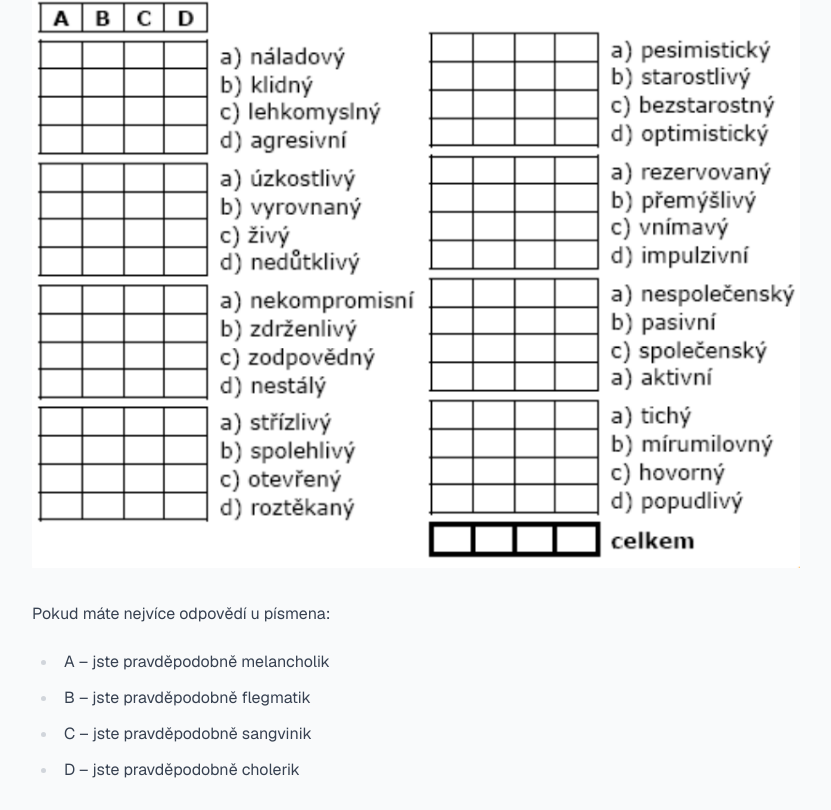
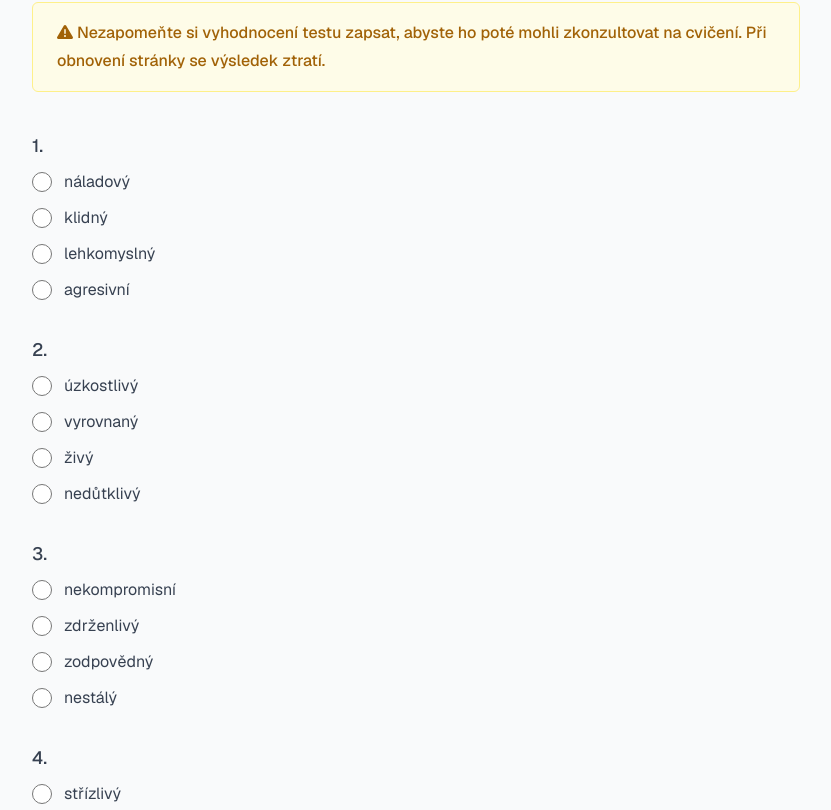
Before and after one commit to hynekfisera/strnave1, a Next.js app: page /psy1/ukoly/4.1 in a window 1280 px wide. Shown: the part 2330-3140 px from the top of the page, without its empty margins (224-1055 px from the left). Built offline with nearby package versions, Linux system fonts and the light colour scheme; no server answers.

Commit message:
Make 4.1 interactive

```diff
--- a/app/psy1/ukoly/4.1/page.mdx
+++ b/app/psy1/ukoly/4.1/page.mdx
@@ -1,5 +1,4 @@
-import Image from 'next/image'
-import Test from "@/public/mdx/4.1.png";
+import Test from "@/components/interactive/4.1/Test";
 
 export const metadata = {
     title: `Test "Jakou máte povahu?"`,
@@ -53,12 +52,8 @@ Jiný řecký lékař, Galen, Hippokratou teorii rozšířil a vztahoval i i na
 
 ## Moderní typologie lidských povah
 
-Ozvěny klasické typologie lidských povah dodnes zaznívají v našem jazyce – říkáme například, že v někom není špetka humoru nebo že je někdo flegmatický apod. Když psychiatr Hans J. Eysenck popisoval některé moderní typy osobnosti, používal právě klasické názvy pro typy lidských povah. Podle Eysencka je sangvinický člověk vyrovnaný extrovert, flegmatický člověk je vyrovnaný introvert, cholerik je nevyrovnaný extrovert a melancholik nevyrovnaný introvert. Eysenckovo bádání také ukazuje, že různé typy osobnosti převládají v různých oblastech pracovního a společenského chování. Např. úspěšní sportovci a manažeři bývají sangvinici; vědci, matematici a obchodníci bývají flegmatici; rození vůdci, kteří dokážou strhnout ostatní na svou stranu, mívají cholerickou povahu a lidé s neurotickým chováním bývají melancholici. Pokud se chcete dozvědět něco nového o své povaze, vyberte si u každé skupiny slov (vpravo) jedno slovo (označené a, b, c nebo d), které vás nejvíce vystihuje. Své odpovědi si označte křížkem a zjistěte, ve které skupině odpovědí máte nejvíce bodů.
+Ozvěny klasické typologie lidských povah dodnes zaznívají v našem jazyce – říkáme například, že v někom není špetka humoru nebo že je někdo flegmatický apod. Když psychiatr Hans J. Eysenck popisoval některé moderní typy osobnosti, používal právě klasické názvy pro typy lidských povah. Podle Eysencka je sangvinický člověk vyrovnaný extrovert, flegmatický člověk je vyrovnaný introvert, cholerik je nevyrovnaný extrovert a melancholik nevyrovnaný introvert. Eysenckovo bádání také ukazuje, že různé typy osobnosti převládají v různých oblastech pracovního a společenského chování. Např. úspěšní sportovci a manažeři bývají sangvinici; vědci, matematici a obchodníci bývají flegmatici; rození vůdci, kteří dokážou strhnout ostatní na svou stranu, mívají cholerickou povahu a lidé s neurotickým chováním bývají melancholici.
 
-<Image src={Test} alt="Test" />
+Pokud se chcete dozvědět něco nového o své povaze, vyberte si u každé skupiny slov jedno slovo, které vás nejvíce vystihuje. Své odpovědi označte a zjistěte, ve které skupině odpovědí máte nejvíce bodů.
 
-Pokud máte nejvíce odpovědí u písmena:
-- A – jste pravděpodobně melancholik
-- B – jste pravděpodobně flegmatik
-- C – jste pravděpodobně sangvinik
-- D – jste pravděpodobně cholerik
+<Test/>
--- a/app/psy1/ukoly/page.mdx
+++ b/app/psy1/ukoly/page.mdx
@@ -16,7 +16,7 @@ export const metadata = {
 
 ### 4. Tělesná konstituce člověka, temperament
 
-- <Link href="/psy1/ukoly/4.1">4.1 Test "Jakou máte povahu?"</Link>
+- <Link href="/psy1/ukoly/4.1">4.1 Test "Jakou máte povahu?" <InteractiveBadge/></Link>
 
 ### 5. Vlohy a schopnosti, inteligence
 
--- /dev/null
+++ b/components/interactive/4.1/Test.tsx
@@ -0,0 +1,101 @@
+"use client";
+
+import React, { useState } from "react";
+import DontForget from "@/components/interactive/common/DontForget";
+import Alert from "@/components/common/Alert";
+
+type Question = string[];
+
+const questions: Question[] = [
+  ["náladový", "klidný", "lehkomyslný", "agresivní"],
+  ["úzkostlivý", "vyrovnaný", "živý", "nedůtklivý"],
+  ["nekompromisní", "zdrženlivý", "zodpovědný", "nestálý"],
+  ["střízlivý", "spolehlivý", "otevřený", "roztěkaný"],
+  ["pesimistický", "starostlivý", "bezstarostný", "optimistický"],
+  ["rezervovaný", "přemýšlivý", "vnímavý", "impulzivní"],
+  ["nespolečenský", "pasivní", "společenský", "aktivní"],
+  ["tichý", "mírumilovný", "hovorný", "popudivý"],
+];
+type Message = {
+  type: "success" | "error";
+  text: string;
+};
+
+const Test = () => {
+  const [message, setMessage] = useState<Message | null>(null);
+
+  const handleSubmit = (e: React.FormEvent<HTMLFormElement>) => {
+    e.preventDefault();
+    const formData = new FormData(e.currentTarget);
+    const data = Object.fromEntries(formData.entries());
+    const answers = Object.values(data);
+    if (answers.length < 8) {
+      setMessage({
+        type: "error",
+        text: "Některé otázky nebyly vyplněny.",
+      });
+      return;
+    } else {
+      const answer0 = answers.filter((answer) => answer === "0").length;
+      const answer1 = answers.filter((answer) => answer === "1").length;
+      const answer2 = answers.filter((answer) => answer === "2").length;
+      const answer3 = answers.filter((answer) => answer === "3").length;
+      setMessage({
+        type: "success",
+        text: `Melancholik: ${answer0}x; flegmatik: ${answer1}x; sangvinik: ${answer2}x; cholerik: ${answer3}x.`,
+      });
+    }
+  };
+
+  return (
+    <section className={`flex flex-col gap-2 sm:gap-6`}>
+      <DontForget />
+      <form
+        onSubmit={handleSubmit}
+        className={`flex flex-col gap-6 items-center`}
+      >
+        <div className={`w-full`}>
+          {questions.map((question, index) => (
+            <div key={index} className={`flex flex-col gap-2 py-4`}>
+              <div className={`text-lg font-medium`}>{index + 1}.</div>
+              {question.map((answer, i) => (
+                <div
+                  key={`${index}-${i}`}
+                  className={`flex flex-row flex-nowrap items-center gap-3`}
+                >
+                  <input
+                    type="radio"
+                    name={`question-${index}`}
+                    id={`question-${index}-${i}`}
+                    value={i}
+                  />
+                  <label
+                    htmlFor={`question-${index}-${i}`}
+                    className={`select-none`}
+                  >
+                    {answer}
+                  </label>
+                </div>
+              ))}
+            </div>
+          ))}
+        </div>
+        <button className={`btn btn-primary`}>Vyhodnotit</button>
+      </form>
+      {message && (
+        <Alert type={message.type} className={`flex flex-col gap-2`}>
+          {message.type === "success" && (
+            <strong
+              className={`font-semibold text-lg ${message.type === "success" ? "text-green-700" : "text-red-700"}`}
+            >
+              Vyhodnocení
+            </strong>
+          )}
+          <span>{message.text}</span>
+        </Alert>
+      )}
+    </section>
+  );
+};
+
+export default Test;
--- a/components/interactive/5.3/Test.tsx
+++ b/components/interactive/5.3/Test.tsx
@@ -133,36 +133,36 @@ const Test = () => {
               className={`py-8 sm:py-4 grid sm:grid-cols-2 gap-2 sm:gap-6`}
             >
               <div
-                className={`flex flex-row justify-between items-center gap-4 flex-nowrap`}
+                className={`flex flex-row justify-between items-center gap-4 flex-nowrap sm:flex-row-reverse`}
               >
+                <input
+                  type="radio"
+                  name={`question-${index}`}
+                  id={`question-${index}-left`}
+                  value={`left`}
+                />
                 <label
                   htmlFor={`question-${index}-left`}
                   className={`w-full select-none sm:text-right`}
                 >
                   {question.left}
                 </label>
+              </div>
+              <div
+                className={`flex flex-row justify-between items-center gap-4 flex-nowrap`}
+              >
                 <input
                   type="radio"
                   name={`question-${index}`}
-                  id={`question-${index}-left`}
-                  value={`left`}
+                  id={`question-${index}-right`}
+                  value={`right`}
                 />
-              </div>
-              <div
-                className={`flex flex-row justify-between items-center gap-4 flex-nowrap sm:flex-row-reverse`}
-              >
                 <label
                   htmlFor={`question-${index}-right`}
                   className={`w-full select-none`}
                 >
                   {question.right}
                 </label>
-                <input
-                  type="radio"
-                  name={`question-${index}`}
-                  id={`question-${index}-right`}
-                  value={`right`}
-                />
               </div>
             </div>
           ))}
```
